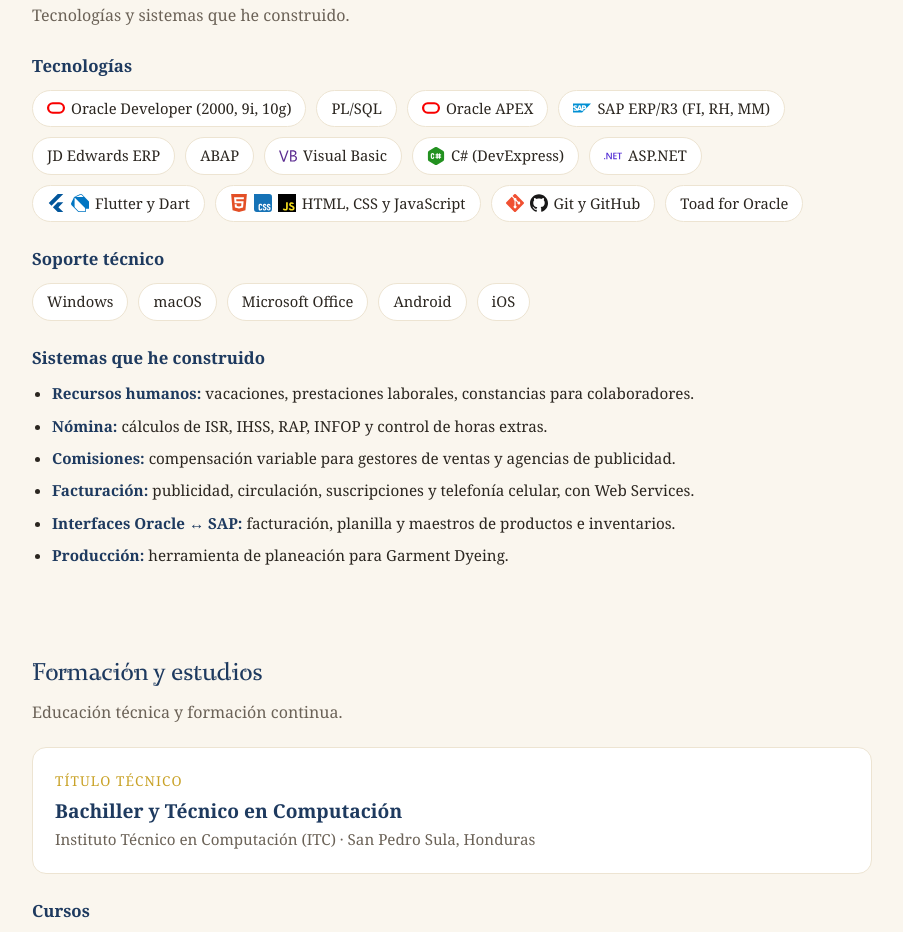
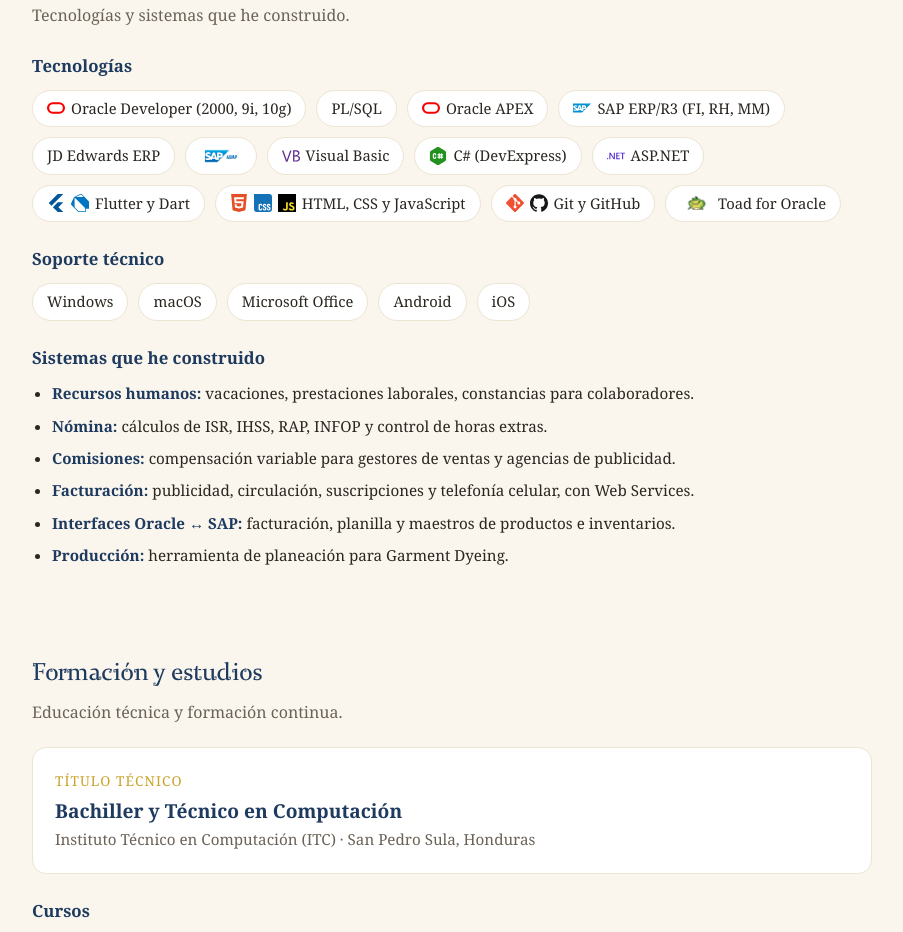
Before and after one commit to vepreyes/wayakbatz-technology, a plain HTML site: page experiencia.html in a window 1280 px wide. Shown: the part 2434-3366 px from the top of the page, without its empty margins (188-1091 px from the left). Drawn offline with Linux system fonts and the light colour scheme.

Commit message:
Experiencia: logos ABAP y Toad for Oracle en tags de Tecnologias

```diff
--- a/experiencia.html
+++ b/experiencia.html
@@ -121,6 +121,7 @@
     display: inline-flex; align-items: center; gap: 6px;
   }
   .chip img { height: 18px; width: auto; display: block; }
+  .chip img.logo-fondo-blanco { background: #fff; border-radius: 4px; padding: 2px 4px; }
   html[data-theme="dark"] .chip img.logo-github { filter: invert(1); }
   .subtitulo {
     font-size: 1.05rem; color: var(--azul-glifo); font-weight: bold;
@@ -294,14 +295,14 @@
       <span class="chip"><img src="img/tech/oracle.svg" alt="">Oracle APEX</span>
       <span class="chip"><img src="img/tech/sap.svg" alt="">SAP ERP/R3 (FI, RH, MM)</span>
       <span class="chip">JD Edwards ERP</span>
-      <span class="chip">ABAP</span>
+      <span class="chip"><img class="logo-fondo-blanco" src="img/tech/abap.png" alt="ABAP"></span>
       <span class="chip"><img src="img/tech/visualbasic.svg" alt="">Visual Basic</span>
       <span class="chip"><img src="img/tech/csharp.svg" alt="">C# (DevExpress)</span>
       <span class="chip"><img src="img/tech/dotnet.svg" alt="">ASP.NET</span>
       <span class="chip"><img src="img/tech/flutter.svg" alt=""><img src="img/tech/dart.svg" alt="">Flutter y Dart</span>
       <span class="chip"><img src="img/tech/html5.svg" alt=""><img src="img/tech/css.svg" alt=""><img src="img/tech/javascript.svg" alt="">HTML, CSS y JavaScript</span>
       <span class="chip"><img src="img/tech/git.svg" alt=""><img class="logo-github" src="img/tech/github.svg" alt="">Git y GitHub</span>
-      <span class="chip">Toad for Oracle</span>
+      <span class="chip"><img class="logo-fondo-blanco" src="img/tech/toad.png" alt="">Toad for Oracle</span>
     </div>
     <div class="subtitulo" data-i18n="hab.soporte">Soporte técnico</div>
     <div class="chips">
```
Also changed, not shown: img/tech/abap.png (added), img/tech/toad.png (added).
